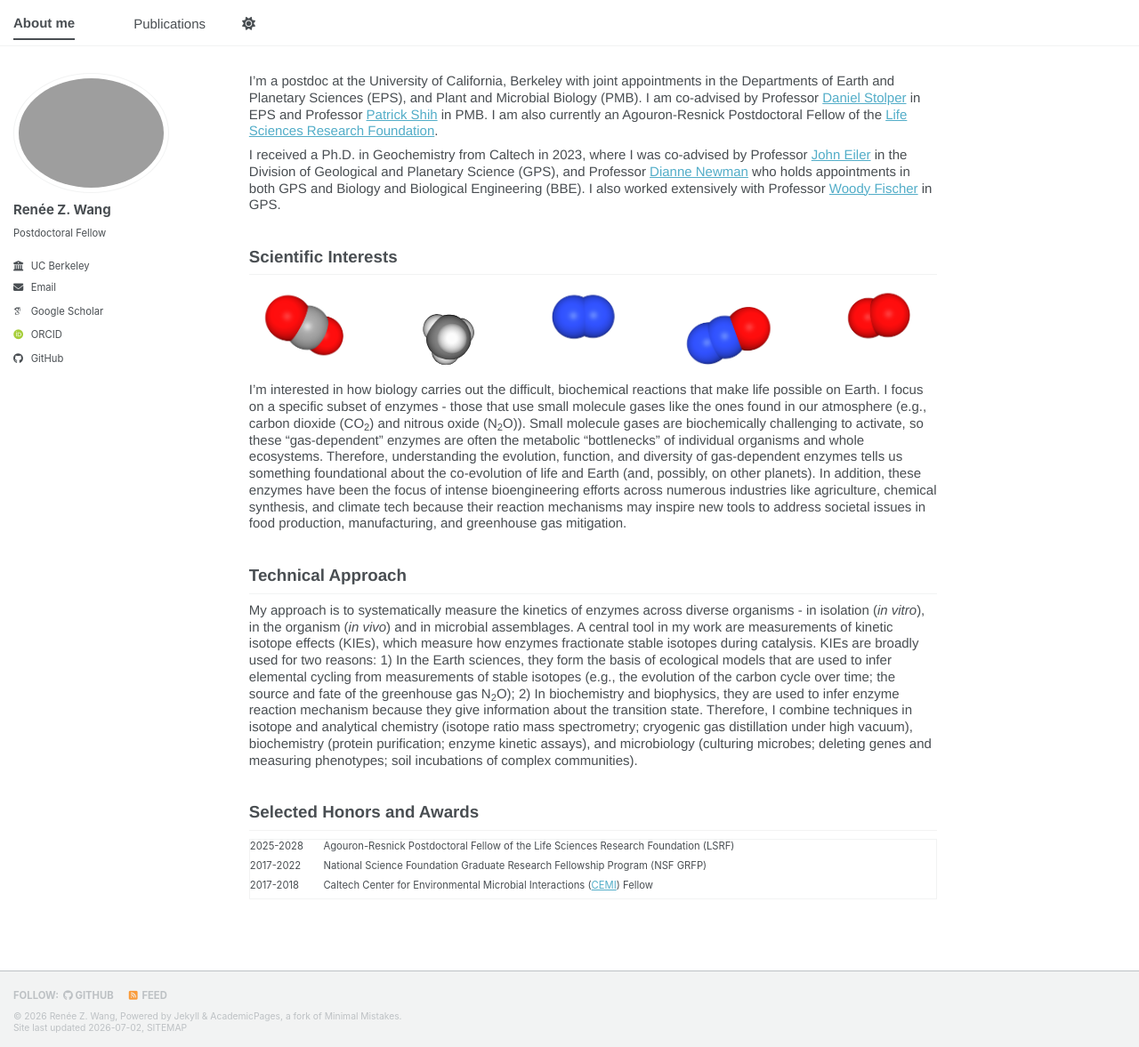
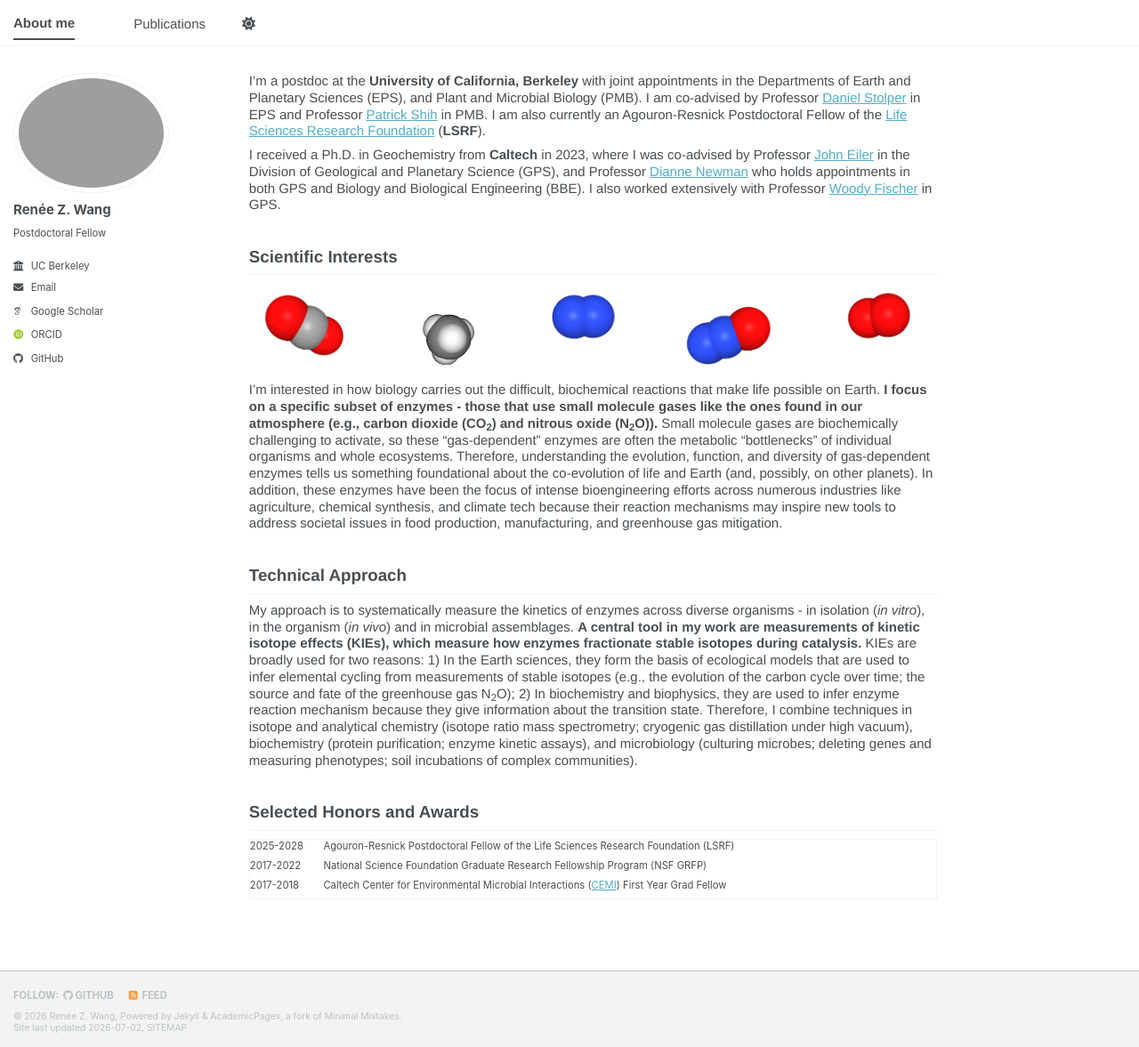
Before and after one commit to reneezwang/reneezwang.github.io, a Jekyll site: the page built from _pages/about.md, in a window 1280 px wide and 1177 px high. Shown: the whole window at 89% size. Built offline with Jekyll 4.4.1, drawn with Linux system fonts in a browser that asks for light colours; some web fonts are replaced; a script bundle is joined from its source files by our own code; library files that are not in the unit come from our copies.

Commit message:
Update about.md

```diff
--- a/_pages/about.md
+++ b/_pages/about.md
@@ -8,9 +8,9 @@ redirect_from:
   - /about.html
 ---
 
-I'm a postdoc at the University of California, Berkeley with joint appointments in the Departments of Earth and Planetary Sciences (EPS), and Plant and Microbial Biology (PMB). I am co-advised by Professor [Daniel Stolper](https://sites.google.com/berkeley.edu/daniel-stolper/) in EPS and Professor [Patrick Shih](https://plantandmicrobiology.berkeley.edu/people/patrick-shih) in PMB. I am also currently an Agouron-Resnick Postdoctoral Fellow of the [Life Sciences Research Foundation](https://lsrf.org/).
+I'm a postdoc at the **University of California, Berkeley** with joint appointments in the Departments of Earth and Planetary Sciences (EPS), and Plant and Microbial Biology (PMB). I am co-advised by Professor [Daniel Stolper](https://sites.google.com/berkeley.edu/daniel-stolper/) in EPS and Professor [Patrick Shih](https://plantandmicrobiology.berkeley.edu/people/patrick-shih) in PMB. I am also currently an Agouron-Resnick Postdoctoral Fellow of the [Life Sciences Research Foundation](https://lsrf.org/) (**LSRF**).
 
-I received a Ph.D. in Geochemistry from Caltech in 2023, where I was co-advised by Professor [John Eiler](https://www.gps.caltech.edu/people/john-m-eiler) in the Division of Geological and Planetary Science (GPS), and Professor [Dianne Newman](https://dknweb.sites.caltech.edu/) who holds appointments in both GPS and Biology and Biological Engineering (BBE). I also worked extensively with Professor [Woody Fischer](https://web.gps.caltech.edu/~wfischer/) in GPS.
+I received a Ph.D. in Geochemistry from **Caltech** in 2023, where I was co-advised by Professor [John Eiler](https://www.gps.caltech.edu/people/john-m-eiler) in the Division of Geological and Planetary Science (GPS), and Professor [Dianne Newman](https://dknweb.sites.caltech.edu/) who holds appointments in both GPS and Biology and Biological Engineering (BBE). I also worked extensively with Professor [Woody Fischer](https://web.gps.caltech.edu/~wfischer/) in GPS.
 
 ## Scientific Interests
 
@@ -18,11 +18,11 @@ I received a Ph.D. in Geochemistry from Caltech in 2023, where I was co-advised
   <img src="/images/gases.svg" alt="Illustration of atmospheric gases">
 </figure>
 
-I'm interested in how biology carries out the difficult, biochemical reactions that make life possible on Earth. I focus on a specific subset of enzymes - those that use small molecule gases like the ones found in our atmosphere (e.g., carbon dioxide (CO<sub>2</sub>) and nitrous oxide (N<sub>2</sub>O)). Small molecule gases are biochemically challenging to activate, so these "gas-dependent" enzymes are often the metabolic "bottlenecks" of individual organisms and whole ecosystems. Therefore, understanding the evolution, function, and diversity of gas-dependent enzymes tells us something foundational about the co-evolution of life and Earth (and, possibly, on other planets). In addition, these enzymes have been the focus of intense bioengineering efforts across numerous industries like agriculture, chemical synthesis, and climate tech because their reaction mechanisms may inspire new tools to address societal issues in food production, manufacturing, and greenhouse gas mitigation.
+I'm interested in how biology carries out the difficult, biochemical reactions that make life possible on Earth. **I focus on a specific subset of enzymes - those that use small molecule gases like the ones found in our atmosphere (e.g., carbon dioxide (CO<sub>2</sub>) and nitrous oxide (N<sub>2</sub>O)).** Small molecule gases are biochemically challenging to activate, so these "gas-dependent" enzymes are often the metabolic "bottlenecks" of individual organisms and whole ecosystems. Therefore, understanding the evolution, function, and diversity of gas-dependent enzymes tells us something foundational about the co-evolution of life and Earth (and, possibly, on other planets). In addition, these enzymes have been the focus of intense bioengineering efforts across numerous industries like agriculture, chemical synthesis, and climate tech because their reaction mechanisms may inspire new tools to address societal issues in food production, manufacturing, and greenhouse gas mitigation.
 
 ## Technical Approach
 
-My approach is to systematically measure the kinetics of enzymes across diverse organisms - in isolation (<i>in vitro</i>), in the organism (<i>in vivo</i>) and in microbial assemblages. A central tool in my work are measurements of kinetic isotope effects (KIEs), which measure how enzymes fractionate stable isotopes during catalysis. KIEs are broadly used for two reasons: 1) In the Earth sciences, they form the basis of ecological models that are used to infer elemental cycling from measurements of stable isotopes (e.g., the evolution of the carbon cycle over time; the source and fate of the greenhouse gas N<sub>2</sub>O); 2) In biochemistry and biophysics, they are used to infer enzyme reaction mechanism because they give information about the transition state. Therefore, I combine techniques in isotope and analytical chemistry (isotope ratio mass spectrometry; cryogenic gas distillation under high vacuum), biochemistry (protein purification; enzyme kinetic assays), and microbiology (culturing microbes; deleting genes and measuring phenotypes; soil incubations of complex communities).
+My approach is to systematically measure the kinetics of enzymes across diverse organisms - in isolation (<i>in vitro</i>), in the organism (<i>in vivo</i>) and in microbial assemblages. **A central tool in my work are measurements of kinetic isotope effects (KIEs), which measure how enzymes fractionate stable isotopes during catalysis.** KIEs are broadly used for two reasons: 1) In the Earth sciences, they form the basis of ecological models that are used to infer elemental cycling from measurements of stable isotopes (e.g., the evolution of the carbon cycle over time; the source and fate of the greenhouse gas N<sub>2</sub>O); 2) In biochemistry and biophysics, they are used to infer enzyme reaction mechanism because they give information about the transition state. Therefore, I combine techniques in isotope and analytical chemistry (isotope ratio mass spectrometry; cryogenic gas distillation under high vacuum), biochemistry (protein purification; enzyme kinetic assays), and microbiology (culturing microbes; deleting genes and measuring phenotypes; soil incubations of complex communities).
 
 ## Selected Honors and Awards
 
@@ -38,7 +38,7 @@ My approach is to systematically measure the kinetics of enzymes across diverse
     </tr>
     <tr>
       <td class="award-year">2017-2018</td>
-      <td class="award-name">Caltech Center for Environmental Microbial Interactions (<a href="http://microbiology.caltech.edu/">CEMI</a>) Fellow</td>
+      <td class="award-name">Caltech Center for Environmental Microbial Interactions (<a href="http://microbiology.caltech.edu/">CEMI</a>) First Year Grad Fellow</td>
     </tr>
   </tbody>
 </table>
```
